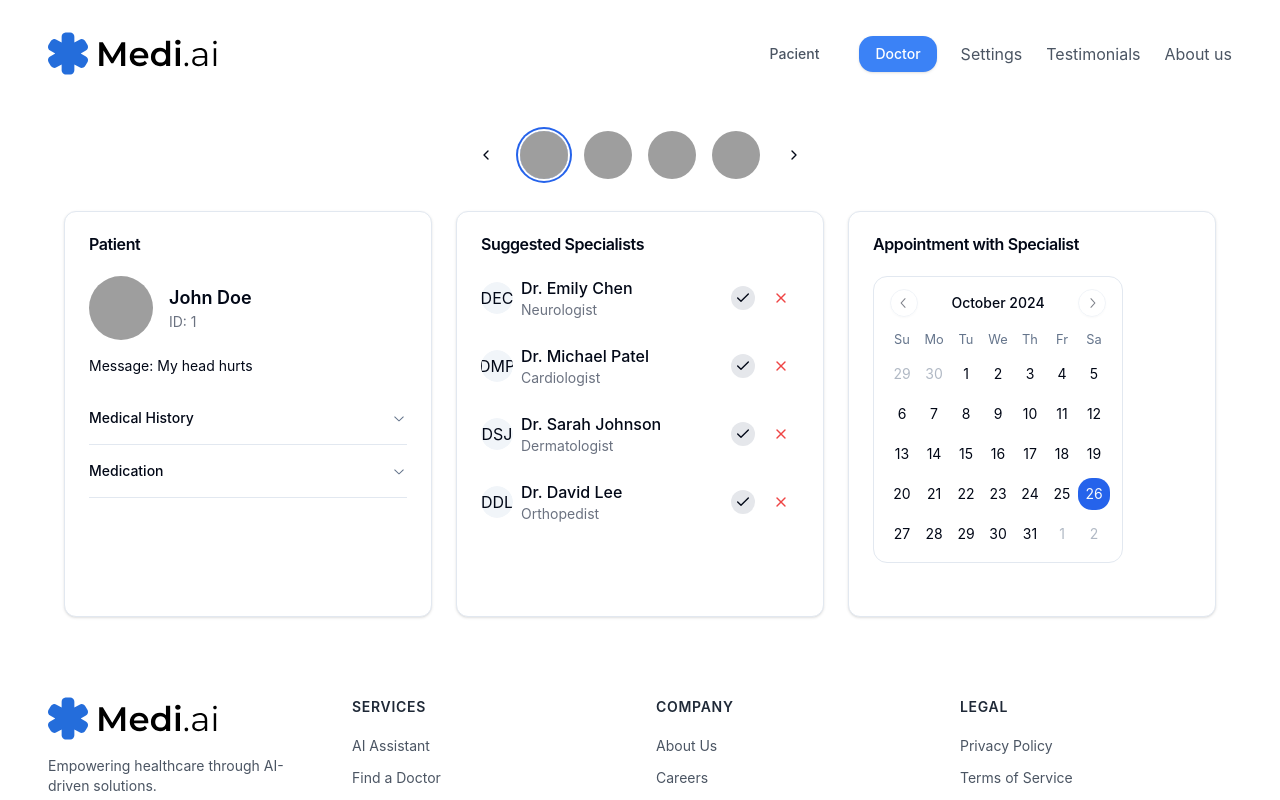
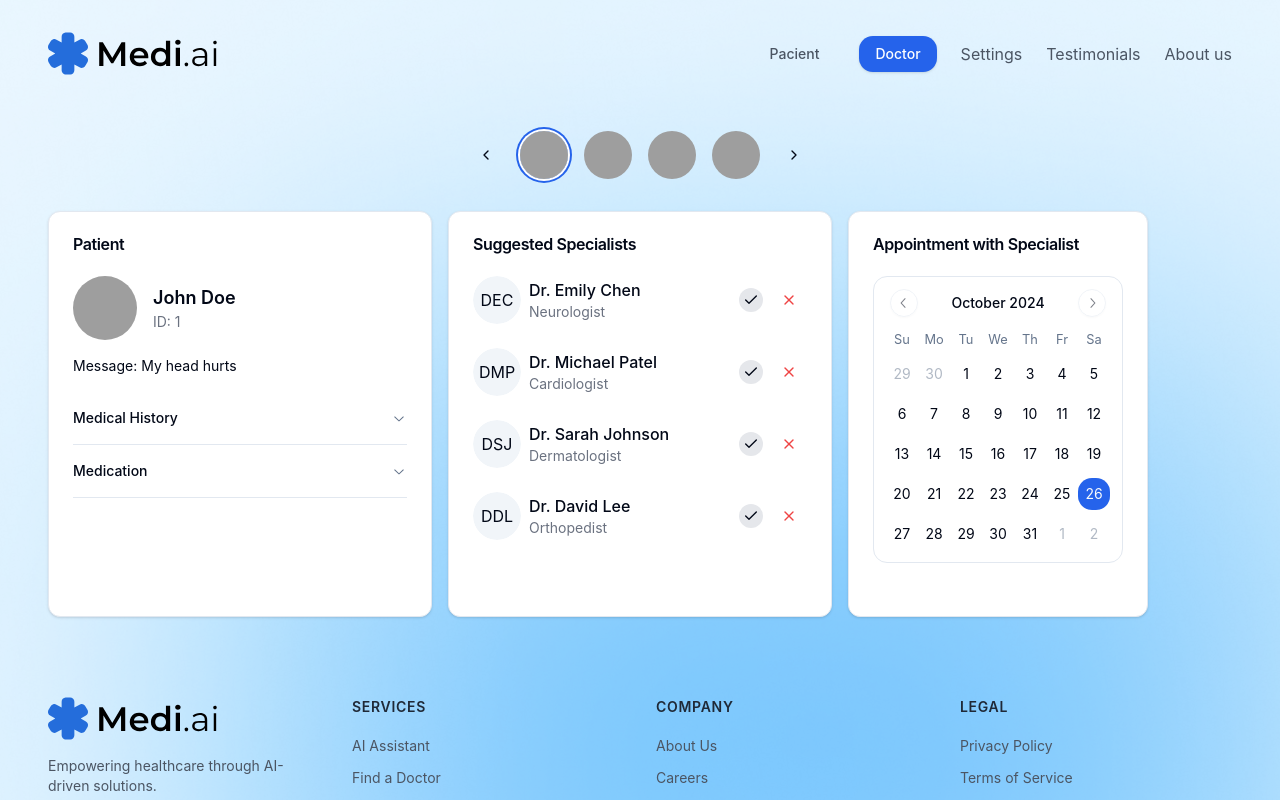
Before and after one commit to Flypr/faithbase-hackathon, a React (Vite) app in the folder faithbase/: page /doctor in a window 1280 px wide. Shown: the top 800 px of the page. Built offline with nearby package versions, Linux system fonts and the light colour scheme; grey boxes are pictures that could not be loaded.

Commit message:
Refactor navigation active style and layout in Header and MainDashboard components

```diff
--- a/faithbase/src/components/Header.jsx
+++ b/faithbase/src/components/Header.jsx
@@ -19,8 +19,8 @@ export default function Header() {
 					variant="default"
 					className={
 						pathname === '/pacient'
-							? 'bg-blue-500 hover:bg-blue-600 text-white'
-							: 'bg-white hover:bg-slate-300 text-gray-600 hover:text-gray-800 shadow-none'
+							? 'text-white'
+							: 'bg-transparent hover:bg-slate-300 text-gray-600 hover:text-gray-800 shadow-none'
 					}
 				>
 					<a href="/pacient">Pacient</a>
@@ -29,8 +29,8 @@ export default function Header() {
 					variant="default"
 					className={
 						pathname === '/doctor'
-							? 'bg-blue-500 hover:bg-blue-600 text-white'
-							: 'bg-white hover:bg-slate-300 text-gray-600 hover:text-gray-800 shadow-none'
+							? 'text-white'
+							: 'bg-transparent hover:bg-slate-300 text-gray-600 hover:text-gray-800 shadow-none'
 					}
 				>
 					<a href="/doctor">Doctor</a>
--- a/faithbase/src/components/MainDashboard.jsx
+++ b/faithbase/src/components/MainDashboard.jsx
@@ -53,7 +53,7 @@ export default function MainDashboard() {
 	const [date, setDate] = useState(new Date());
 
 	return (
-		<div className="container mx-auto p-4">
+		<div className="mx-auto py-4">
 			<div className="flex justify-center items-center space-x-4 mb-8">
 				<Button
 					variant="ghost"
@@ -91,8 +91,8 @@ export default function MainDashboard() {
 				</Button>
 			</div>
 
-			<div className="grid grid-cols-1 md:grid-cols-3 gap-6">
-				<Card>
+			<div className="grid grid-cols-12 gap-4">
+				<Card className="col-span-4">
 					<CardHeader>
 						<CardTitle>Patient</CardTitle>
 					</CardHeader>
@@ -147,7 +147,7 @@ export default function MainDashboard() {
 					</CardContent>
 				</Card>
 
-				<Card>
+				<Card className="col-span-4">
 					<CardHeader>
 						<CardTitle>Suggested Specialists</CardTitle>
 					</CardHeader>
@@ -162,7 +162,7 @@ export default function MainDashboard() {
 									className="flex items-center justify-between space-x-2 mb-4"
 								>
 									<div className="flex items-center space-x-2">
-										<Avatar className="h-8 w-8">
+										<Avatar className="h-12 w-12">
 											<AvatarFallback>
 												{specialist.name
 													.split(' ')
@@ -208,7 +208,7 @@ export default function MainDashboard() {
 					</CardContent>
 				</Card>
 
-				<Card>
+				<Card className="col-span-4 w-max">
 					<CardHeader>
 						<CardTitle>Appointment with Specialist</CardTitle>
 					</CardHeader>
@@ -217,7 +217,7 @@ export default function MainDashboard() {
 							mode="single"
 							selected={date}
 							onSelect={setDate}
-							className="rounded-md border w-max"
+							className="rounded-md border"
 						/>
 						{selectedSpecialist && (
 							<p className="mt-4 text-center text-sm text-gray-500">
--- a/faithbase/src/index.css
+++ b/faithbase/src/index.css
@@ -77,3 +77,8 @@
 		@apply bg-background text-foreground;
 	}
 }
+
+main {
+	background: url('/src/assets/bg-gradient.png');
+	background-size: cover;
+}
--- a/faithbase/vite.config.js
+++ b/faithbase/vite.config.js
@@ -7,6 +7,7 @@ export default defineConfig({
 	plugins: [react()],
 	resolve: {
 		alias: {
+			// eslint-disable-next-line no-undef
 			'@': path.resolve(__dirname, './src'),
 		},
 	},
```
